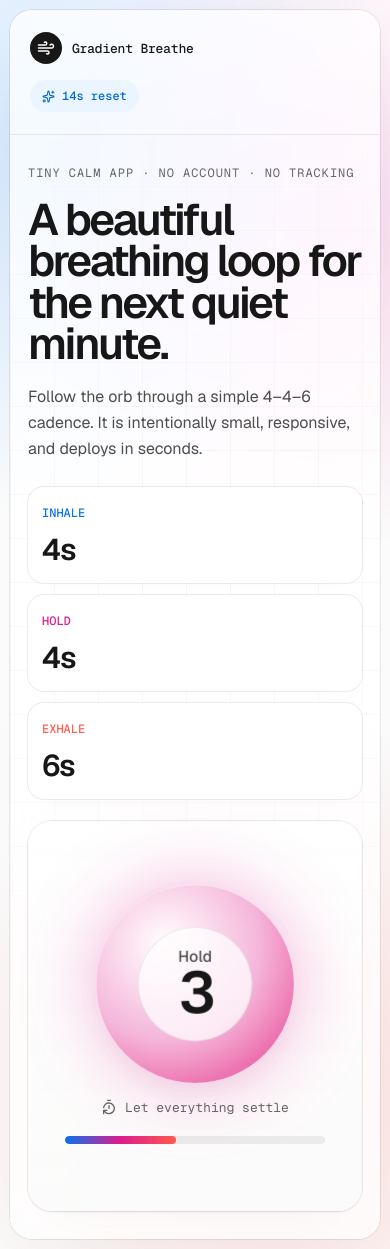
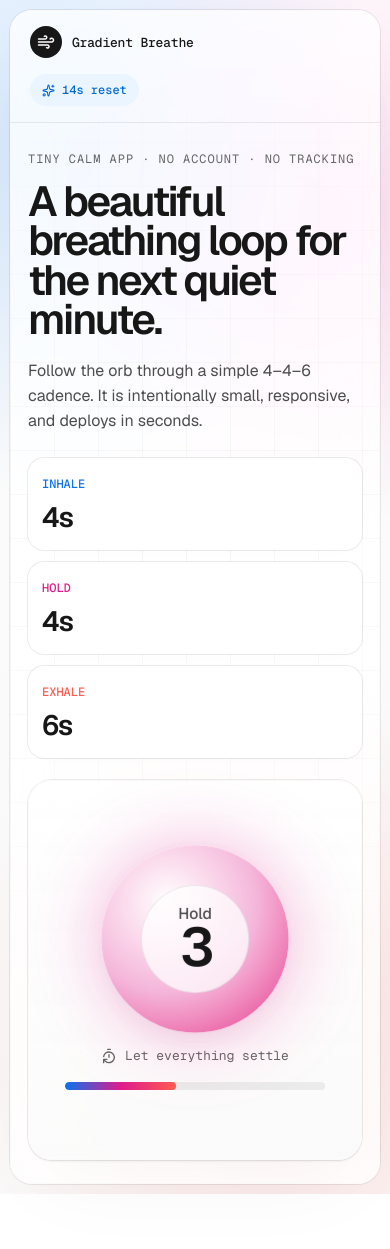
Before and after one commit to igal-hermes/gradient-breathe, a React (Vite) app: page / in a window 390 px wide. After the commit the page ends 1194 px from the top, so only its background shows below. Built offline with nearby package versions, Linux system fonts and the light colour scheme.

Commit message:
Polish short-viewport responsiveness

```diff
--- a/src/styles.css
+++ b/src/styles.css
@@ -14,7 +14,7 @@ body { margin: 0; min-height: 100vh; overflow-x: hidden; }
   min-height: 100vh;
   display: grid;
   place-items: center;
-  padding: clamp(18px, 4vw, 56px);
+  padding: clamp(12px, 3vw, 44px);
   background:
     radial-gradient(circle at 10% 12%, rgba(10,114,239,.18), transparent 32%),
     radial-gradient(circle at 86% 18%, rgba(222,29,141,.16), transparent 30%),
@@ -24,14 +24,10 @@ body { margin: 0; min-height: 100vh; overflow-x: hidden; }
 
 .hero-card {
   width: min(1160px, 100%);
-  min-height: min(640px, calc(100dvh - 36px));
   background: rgba(255,255,255,.78);
   backdrop-filter: blur(24px) saturate(160%);
   border-radius: 28px;
-  box-shadow:
-    rgba(0,0,0,.08) 0 0 0 1px,
-    rgba(0,0,0,.05) 0 24px 80px -32px,
-    #fafafa 0 0 0 1px inset;
+  box-shadow: rgba(0,0,0,.08) 0 0 0 1px, rgba(0,0,0,.05) 0 24px 80px -32px, #fafafa 0 0 0 1px inset;
   overflow: hidden;
   position: relative;
 }
@@ -53,14 +49,11 @@ body { margin: 0; min-height: 100vh; overflow-x: hidden; }
   align-items: center;
   justify-content: space-between;
   gap: 16px;
-  padding: 22px clamp(20px, 4vw, 42px);
+  padding: clamp(16px, 2.6vw, 22px) clamp(20px, 4vw, 42px);
   border-bottom: 1px solid rgba(23,23,23,.08);
 }
 
-.brand, .pill, .caption, .eyebrow, .stat span {
-  font-family: 'Geist Mono', ui-monospace, SFMono-Regular, Menlo, monospace;
-}
-
+.brand, .pill, .caption, .eyebrow, .stat span { font-family: 'Geist Mono', ui-monospace, SFMono-Regular, Menlo, monospace; }
 .brand { display: flex; align-items: center; gap: 10px; font-size: 13px; font-weight: 500; letter-spacing: -.2px; }
 .logo { width: 32px; height: 32px; border-radius: 50%; display: grid; place-items: center; background: #171717; color: #fff; }
 .pill { display: inline-flex; align-items: center; gap: 7px; padding: 8px 12px; border-radius: 999px; color: #0068d6; background: #ebf5ff; font-size: 12px; font-weight: 500; }
@@ -72,45 +65,52 @@ body { margin: 0; min-height: 100vh; overflow-x: hidden; }
   grid-template-columns: minmax(0, 1fr) minmax(300px, 410px);
   gap: clamp(22px, 5vw, 62px);
   align-items: center;
-  padding: clamp(26px, 5.5vw, 60px) clamp(22px, 5vw, 64px) clamp(28px, 5vw, 58px);
+  padding: clamp(24px, 5vw, 56px) clamp(20px, 5vw, 64px);
 }
 
-.eyebrow { display: inline-flex; margin-bottom: 18px; color: #666; text-transform: uppercase; letter-spacing: .08em; font-size: 12px; }
-h1 { margin: 0; max-width: 720px; font-size: clamp(38px, 6.4vw, 72px); line-height: .94; letter-spacing: clamp(-4px, -.055em, -1.8px); font-weight: 600; }
-p { margin: 20px 0 0; max-width: 620px; color: #4d4d4d; font-size: clamp(16px, 1.8vw, 20px); line-height: 1.6; }
+.eyebrow { display: inline-flex; margin-bottom: 16px; color: #666; text-transform: uppercase; letter-spacing: .08em; font-size: 12px; }
+h1 { margin: 0; max-width: 720px; font-size: clamp(38px, 6.1vw, 68px); line-height: .94; letter-spacing: clamp(-3.8px, -.055em, -1.8px); font-weight: 600; }
+p { margin: 18px 0 0; max-width: 620px; color: #4d4d4d; font-size: clamp(16px, 1.7vw, 19px); line-height: 1.56; }
 
-.stats { display: grid; grid-template-columns: repeat(3, 1fr); gap: 12px; max-width: 520px; margin-top: 26px; }
+.stats { display: grid; grid-template-columns: repeat(3, 1fr); gap: 12px; max-width: 520px; margin-top: 24px; }
 .stat { padding: 14px; border-radius: 16px; background: #fff; box-shadow: rgba(0,0,0,.08) 0 0 0 1px, rgba(0,0,0,.04) 0 8px 24px -16px; }
 .stat span { color: var(--accent); font-size: 12px; font-weight: 500; text-transform: uppercase; }
-.stat strong { display: block; margin-top: 8px; font-size: 30px; letter-spacing: -1.4px; }
+.stat strong { display: block; margin-top: 7px; font-size: 28px; letter-spacing: -1.4px; }
 
-.breather { min-height: 430px; display: grid; place-items: center; align-content: center; gap: 20px; border-radius: 24px; background: linear-gradient(180deg, rgba(255,255,255,.9), rgba(250,250,250,.72)); box-shadow: rgba(0,0,0,.08) 0 0 0 1px, rgba(0,0,0,.04) 0 2px 2px, rgba(0,0,0,.04) 0 28px 48px -32px, #fafafa 0 0 0 1px inset; }
-.orb { width: clamp(190px, 27vw, 270px); aspect-ratio: 1; border-radius: 50%; display: grid; place-items: center; background: radial-gradient(circle at 35% 30%, #fff, color-mix(in srgb, var(--phase-color) 32%, white), var(--phase-color)); box-shadow: color-mix(in srgb, var(--phase-color) 34%, transparent) 0 0 72px, rgba(0,0,0,.1) 0 18px 54px -30px; animation: breathe 14s ease-in-out infinite; }
+.breather { min-height: 390px; display: grid; place-items: center; align-content: center; gap: 18px; border-radius: 24px; background: linear-gradient(180deg, rgba(255,255,255,.9), rgba(250,250,250,.72)); box-shadow: rgba(0,0,0,.08) 0 0 0 1px, rgba(0,0,0,.04) 0 2px 2px, rgba(0,0,0,.04) 0 28px 48px -32px, #fafafa 0 0 0 1px inset; }
+.orb { width: clamp(180px, 24vw, 245px); aspect-ratio: 1; border-radius: 50%; display: grid; place-items: center; background: radial-gradient(circle at 35% 30%, #fff, color-mix(in srgb, var(--phase-color) 32%, white), var(--phase-color)); box-shadow: color-mix(in srgb, var(--phase-color) 34%, transparent) 0 0 72px, rgba(0,0,0,.1) 0 18px 54px -30px; animation: breathe 14s ease-in-out infinite; }
 .orb-core { width: 58%; aspect-ratio: 1; border-radius: 50%; display: grid; place-items: center; align-content: center; background: rgba(255,255,255,.72); box-shadow: rgba(0,0,0,.08) 0 0 0 1px inset; backdrop-filter: blur(16px); }
 .orb-core span { color: #4d4d4d; font-size: 15px; font-weight: 500; }
-.orb-core strong { font-size: clamp(56px, 8vw, 70px); line-height: .9; letter-spacing: -4px; }
+.orb-core strong { font-size: clamp(52px, 7vw, 66px); line-height: .9; letter-spacing: -4px; }
 .caption { display: inline-flex; align-items: center; gap: 8px; color: #666; font-size: 13px; }
 .progress { width: min(300px, 78%); height: 8px; overflow: hidden; border-radius: 999px; background: #ebebeb; }
 .progress span { display: block; height: 100%; border-radius: inherit; background: linear-gradient(90deg, #0a72ef, #de1d8d, #ff5b4f); transition: width .8s cubic-bezier(.2,.8,.2,1); }
 
-@keyframes breathe {
-  0%, 100% { transform: scale(.82); }
-  28% { transform: scale(1.04); }
-  57% { transform: scale(1.04); }
-  100% { transform: scale(.82); }
+@keyframes breathe { 0%, 100% { transform: scale(.82); } 28%, 57% { transform: scale(1.04); } }
+
+@media (max-height: 680px) and (min-width: 821px) {
+  .shell { padding: 10px; }
+  .hero-grid { padding-block: 24px; grid-template-columns: minmax(0, 1.1fr) minmax(280px, 360px); }
+  h1 { font-size: clamp(36px, 5.4vw, 58px); }
+  p { font-size: 16px; line-height: 1.48; }
+  .stats { margin-top: 18px; }
+  .stat { padding: 11px 13px; }
+  .stat strong { font-size: 24px; }
+  .breather { min-height: 332px; gap: 14px; }
+  .orb { width: 190px; }
 }
 
 @media (max-width: 820px) {
   .hero-card { border-radius: 22px; }
   .nav { align-items: flex-start; }
   .hero-grid { grid-template-columns: 1fr; }
-  .breather { min-height: 390px; }
+  .breather { min-height: 380px; }
   .stats { grid-template-columns: 1fr; }
 }
 
 @media (max-width: 520px) {
   .shell { padding: 10px; }
   .nav { flex-direction: column; }
-  h1 { font-size: 44px; }
+  h1 { font-size: 42px; }
   .hero-grid { padding-inline: 18px; }
 }
```
